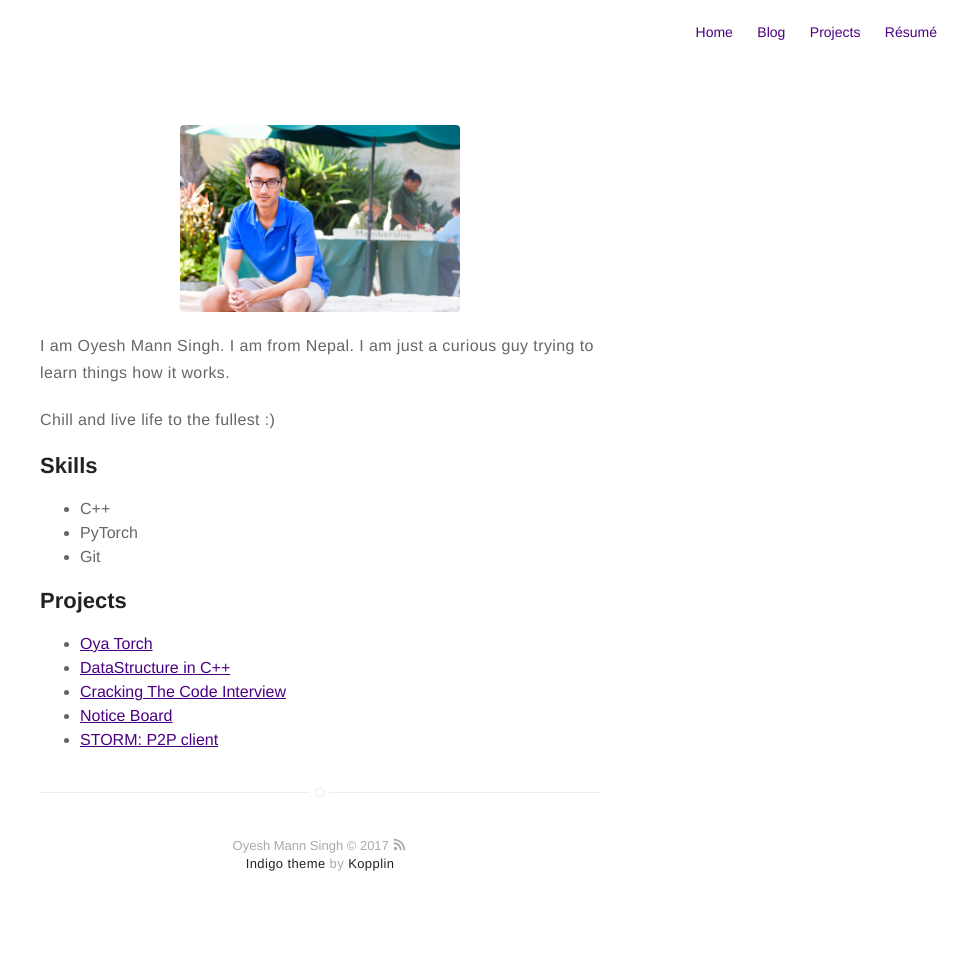
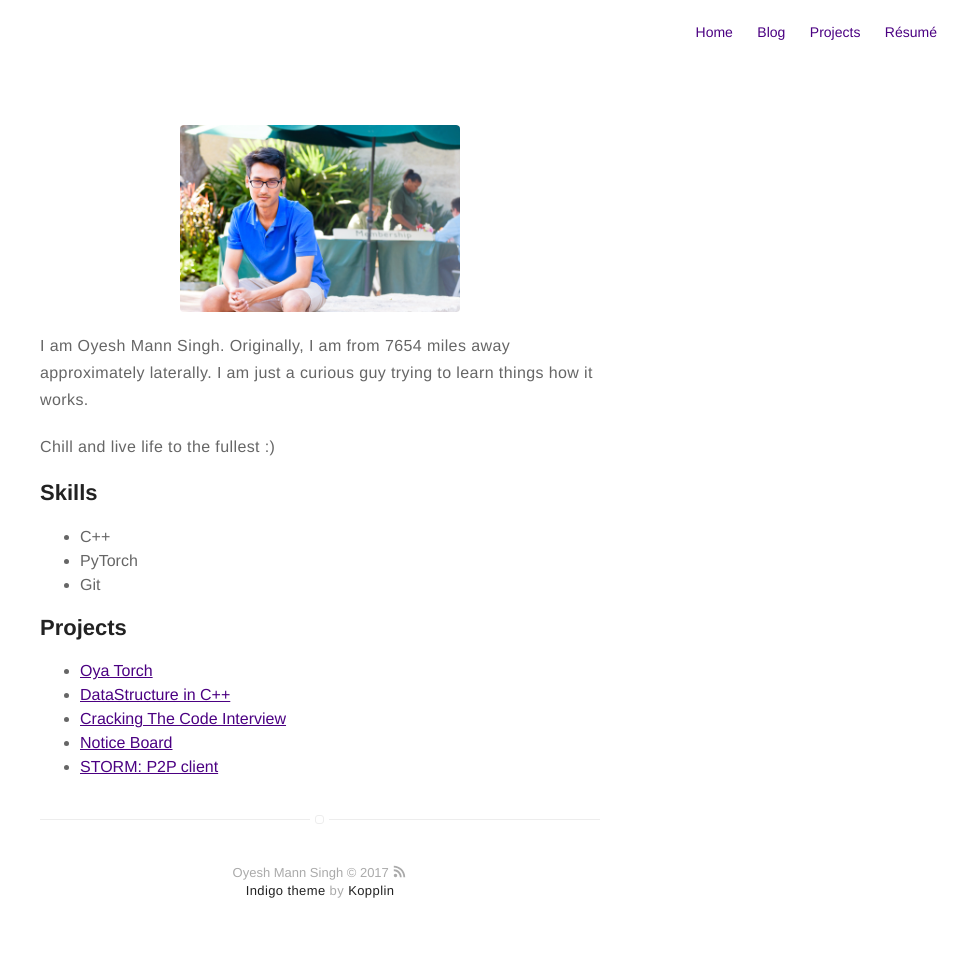
Before and after one commit to oya163/oya163.github.io, a Jekyll site: the page built from about.md, in a window 1280 px wide. Shown: the whole page, without its empty margins (320-1280 px from the left). Built offline with Jekyll 4.4.1, drawn with Linux system fonts in a browser that asks for light colours; before the commit the page ends 935 px from its top, so only the background shows below that.

Commit message:
Updated bio section

```diff
--- a/about.md
+++ b/about.md
@@ -4,7 +4,7 @@ layout: page
 ---
 ![Profile Image]({{ site.url }}/{{ site.picture }})
 
-<p>I am Oyesh Mann Singh. I am from Nepal. I am just a curious guy trying
+<p>I am Oyesh Mann Singh. Originally, I am from 7654 miles away approximately laterally. I am just a curious guy trying
 to learn things how it works.</p>
 
 <p>Chill and live life to the fullest :)</p>
```
Also changed, not shown: 1 other file.
